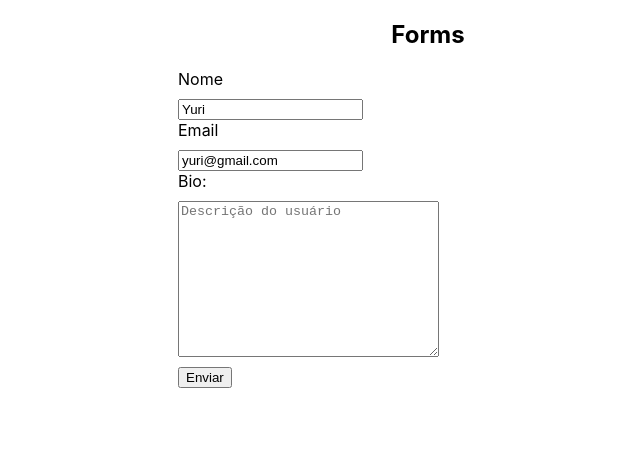
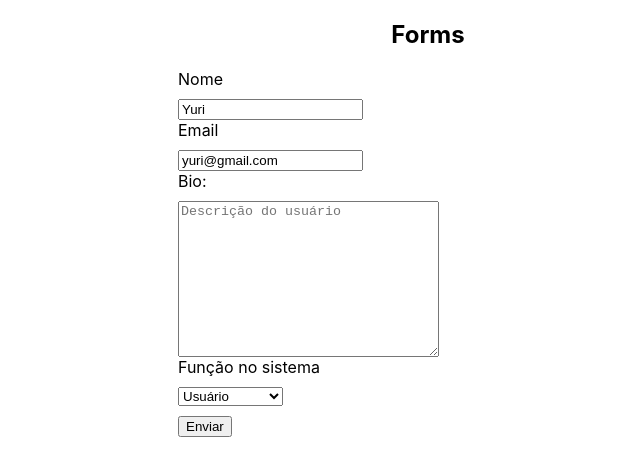
Before and after one commit to YuriCF1/Proj.Study-React-5, a React (Create React App) app in the folder form/: page / in a window 1280 px wide. Shown: the top 476 px of the page, without its empty margins (212-852 px from the left). Built offline with nearby package versions, Linux system fonts and the light colour scheme.

Commit message:
Creating the select tag to the input

```diff
--- a/form/src/components/MyForm.js
+++ b/form/src/components/MyForm.js
@@ -10,6 +10,8 @@ const MyForm = ({user}) => {
   const [email, setEmail] = useState(user ? user.email : '');
 
   const [bio, setBio] = useState("")
+
+  const {role, setRole} = useState("")
 
   // Vai ser ativado duas vezes por conta do React Strict Mode
   const handleName = (e) => {
@@ -68,6 +70,16 @@ const MyForm = ({user}) => {
         <textarea name="bio" id="" cols="30" rows="10" placeholder="Descrição do usuário" onChange={(e) => setBio(e.target.value)} value={bio}></textarea>
 
         </label>
+
+        {/* 9 - Input select */}
+        <label htmlFor="">
+          <span>Função no sistema</span>
+          <select name="role" id="">
+            <option value="user">Usuário</option>
+            <option value="editor">Editor</option>
+            <option value="admin">Administrador</option>
+          </select>
+        </label>
         <input type="submit" name="" id="" value="Enviar" />
       </form>
     </div>
```
